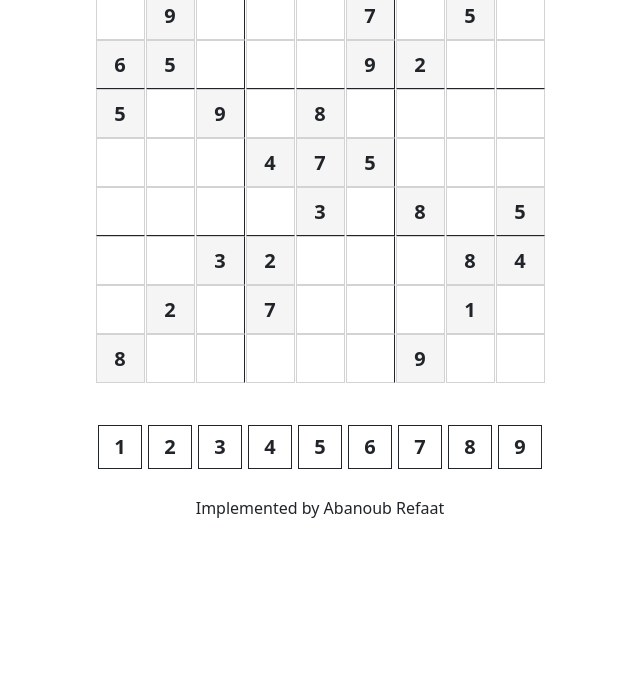
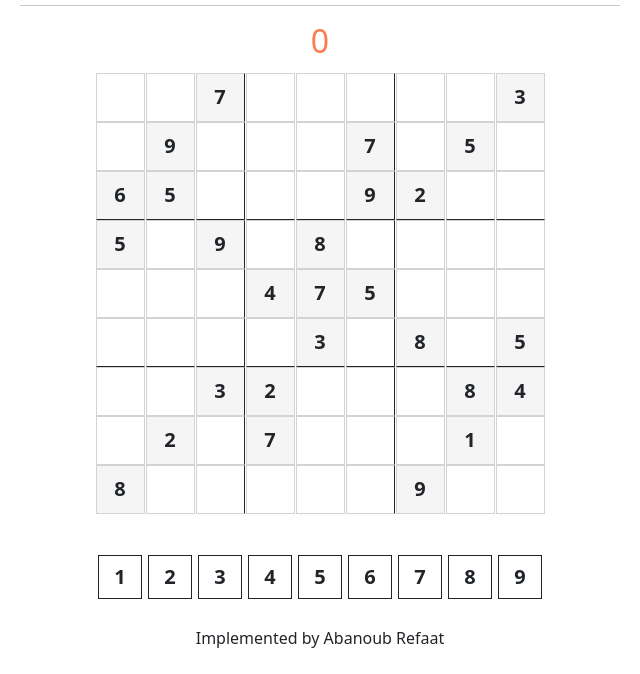
Before and after one commit to pobze/Sudoku-Game, a plain HTML site: page Sudoku.html in a window 1280 px wide. Shown: the part 227-901 px from the top of the page, without its empty margins (320-960 px from the left). Before the commit the page ends 800 px from the top, so only its background shows below. Drawn offline with nearby package versions, Linux system fonts and the light colour scheme.

Commit message:
Fixing the centering on desktop devices

```diff
--- a/Sudoku.css
+++ b/Sudoku.css
@@ -2,7 +2,7 @@ body{
     background-color: #f0f0f0;
 }
 .content{
-    height: 100vb;
+    margin-top: 10rem;
     display: flex;
     flex-direction: column;
     justify-content: center;
```
